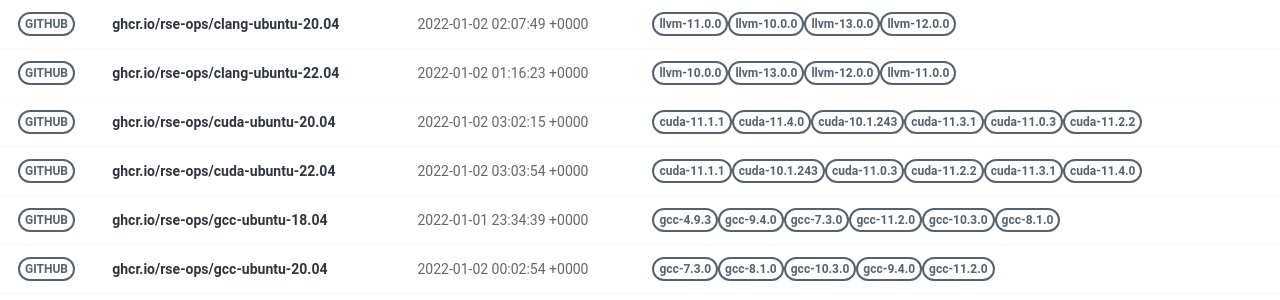
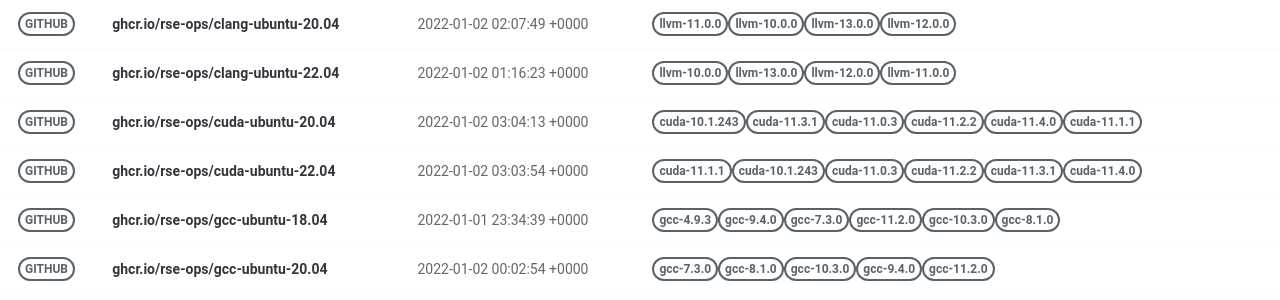
Before and after one commit to rse-ops/docker-images, a Jekyll site: the page built from pages/index.md, in a window 1280 px wide. Shown: the part 179-479 px from the top of the page. Built offline with Jekyll 4.4.1, drawn with Linux system fonts in a browser that asks for light colours; nearby versions of some CDN libraries; part of the change alters nothing that is shown.

Commit message:
Automated push to update library 2022-01-02

```diff
--- a/_library/ghcr.io-rse-ops-cuda-ubuntu-20.04.md
+++ b/_library/ghcr.io-rse-ops-cuda-ubuntu-20.04.md
@@ -1,17 +1,11 @@
 ---
 layout: container
 name: ghcr.io/rse-ops/cuda-ubuntu-20.04
-updated_at: 2022-01-02 03:02:15.519322
+updated_at: 2022-01-02 03:04:13.237997
 
 
 container_url: https://github.com/orgs/rse-ops/packages/container/package/cuda-ubuntu-20.04
 versions:
- - tag: cuda-11.1.1
-   dockerfile: https://github.com/rse-ops/docker-images/blob/main/ubuntu/cuda/Dockerfile
-   manifest: https://crane.ggcr.dev/manifest/ghcr.io/rse-ops/cuda-ubuntu-20.04:cuda-11.1.1
- - tag: cuda-11.4.0
-   dockerfile: https://github.com/rse-ops/docker-images/blob/main/ubuntu/cuda/Dockerfile
-   manifest: https://crane.ggcr.dev/manifest/ghcr.io/rse-ops/cuda-ubuntu-20.04:cuda-11.4.0
  - tag: cuda-10.1.243
    dockerfile: https://github.com/rse-ops/docker-images/blob/main/ubuntu/cuda/Dockerfile
    manifest: https://crane.ggcr.dev/manifest/ghcr.io/rse-ops/cuda-ubuntu-20.04:cuda-10.1.243
@@ -24,5 +18,11 @@ versions:
  - tag: cuda-11.2.2
    dockerfile: https://github.com/rse-ops/docker-images/blob/main/ubuntu/cuda/Dockerfile
    manifest: https://crane.ggcr.dev/manifest/ghcr.io/rse-ops/cuda-ubuntu-20.04:cuda-11.2.2
+ - tag: cuda-11.4.0
+   dockerfile: https://github.com/rse-ops/docker-images/blob/main/ubuntu/cuda/Dockerfile
+   manifest: https://crane.ggcr.dev/manifest/ghcr.io/rse-ops/cuda-ubuntu-20.04:cuda-11.4.0
+ - tag: cuda-11.1.1
+   dockerfile: https://github.com/rse-ops/docker-images/blob/main/ubuntu/cuda/Dockerfile
+   manifest: https://crane.ggcr.dev/manifest/ghcr.io/rse-ops/cuda-ubuntu-20.04:cuda-11.1.1
 
 ---
```
